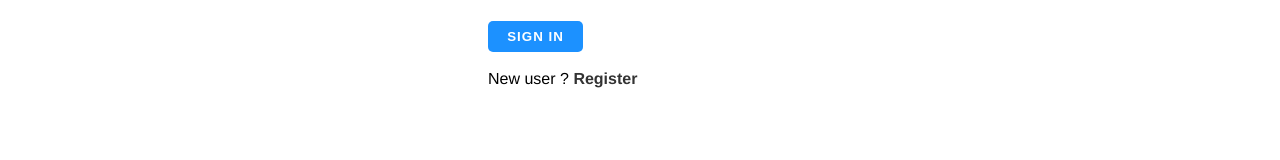
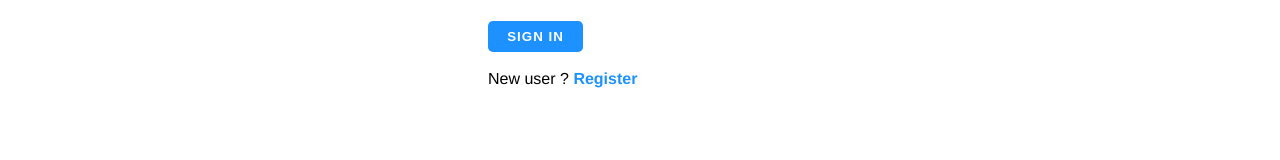
Before and after one commit to paslavskyi9roman/Freecher, an Angular app: page /login in a window 1280 px wide. In both pictures the pointer is over the link "Register". Shown: the part 406-566 px from the top of the page. Built offline with nearby package versions, Linux system fonts and the light colour scheme.

Commit message:
minor styling

```diff
--- a/src/app/components/login/login.component.html
+++ b/src/app/components/login/login.component.html
@@ -15,7 +15,7 @@
       id="password"
       placeholder="Enter password"
     /><br />
-    <button>Sign In</button>
+    <button routerLink="/">Sign In</button>
     <p>New user ? <a routerLink="/register">Register</a></p>
   </form>
 </div>
--- a/src/app/components/login/login.component.scss
+++ b/src/app/components/login/login.component.scss
@@ -17,7 +17,9 @@
   a {
     font-weight: bold;
   }
-
+  a:hover {
+    color: rgb(28, 145, 255);
+  }
   label {
     font-size: 1.2rem;
     color: rgb(75, 75, 75);
--- a/src/app/components/register/register.component.html
+++ b/src/app/components/register/register.component.html
@@ -29,7 +29,7 @@
       id="password"
       placeholder="Confirm password"
     /><br />
-    <button>Sign Up</button>
+    <button routerLink="/">Sign Up</button>
     <p>Already have an account ? <a routerLink="/login">Sign In</a></p>
   </form>
 </div>
--- a/src/app/components/register/register.component.scss
+++ b/src/app/components/register/register.component.scss
@@ -16,6 +16,9 @@
   }
   a {
     font-weight: bold;
+  }
+  a:hover {
+    color: rgb(28, 145, 255);
   }
 
   label {
```
